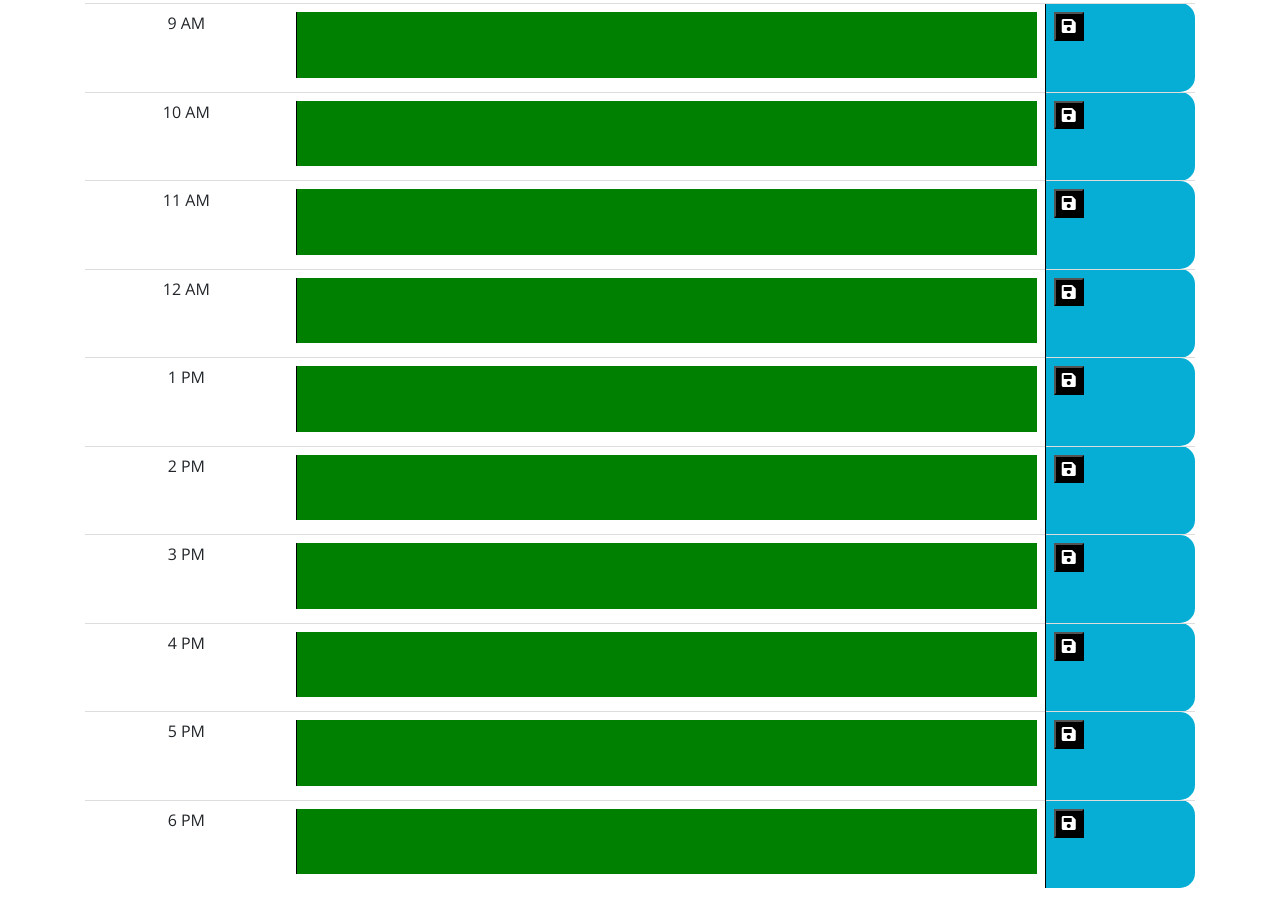
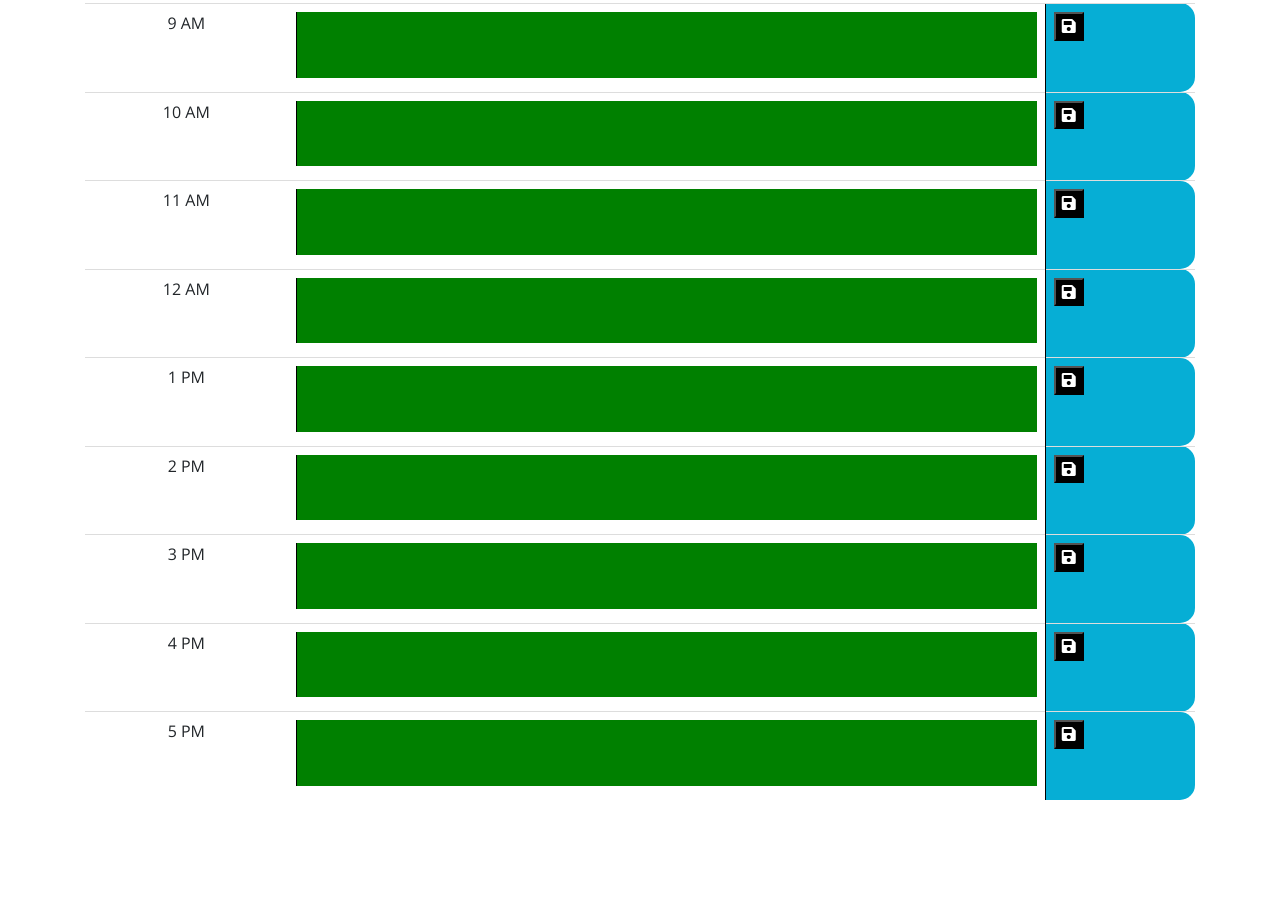
Before and after one commit to baredh821/Homework5, a plain HTML site: page index.html in a window 1280 px wide. Shown: the part 283-1191 px from the top of the page. After the commit the page ends 1103 px from the top, so only its background shows below. Drawn offline with nearby package versions, Linux system fonts and the light colour scheme.

Commit message:
FIles Updated

```diff
--- a/index.html
+++ b/index.html
@@ -78,11 +78,6 @@
           <td><textarea id="task8_text" class="txt"></textarea></input></td>
           <td class="saveBtn"><button id="task8" class="saveButton"><i class="fa fa-save"></i></button></td>
         </tr>
-        <tr>
-          <td class="time-block"><p id="task9_txt" class="timeBlock">6 PM</p></td>
-          <td><textarea id="task9_text" class="txt"></textarea></input></td>
-          <td class="saveBtn"><button id="task9" class="saveButton"><i class="fa fa-save"></i></button></td>
-        </tr>
       </tbody>
 
     </table>
```
